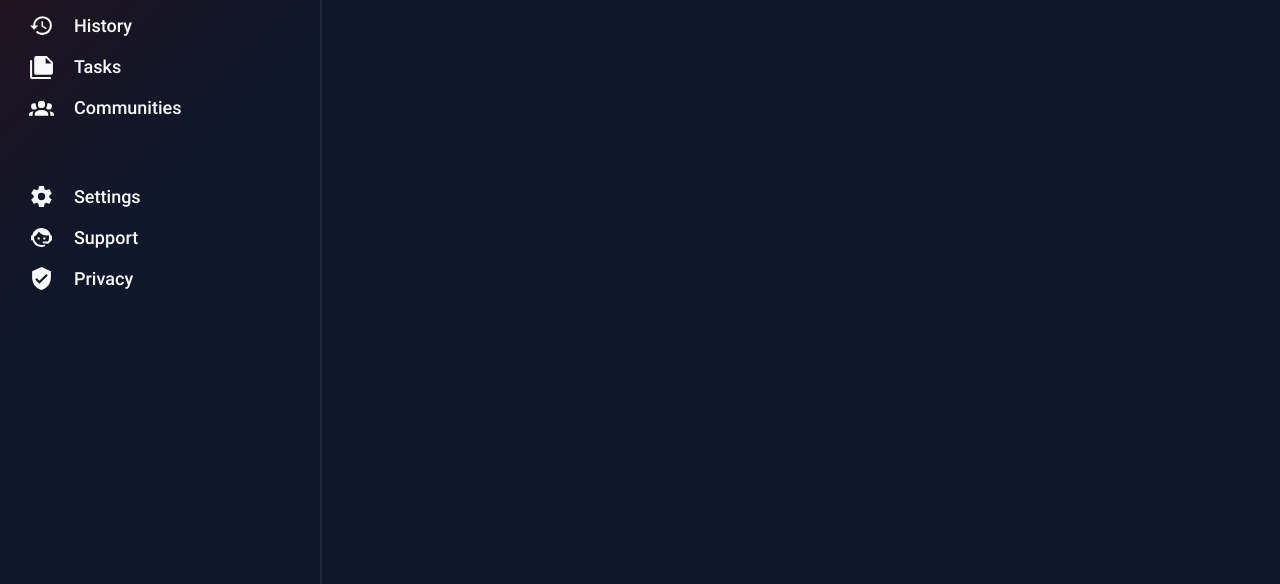
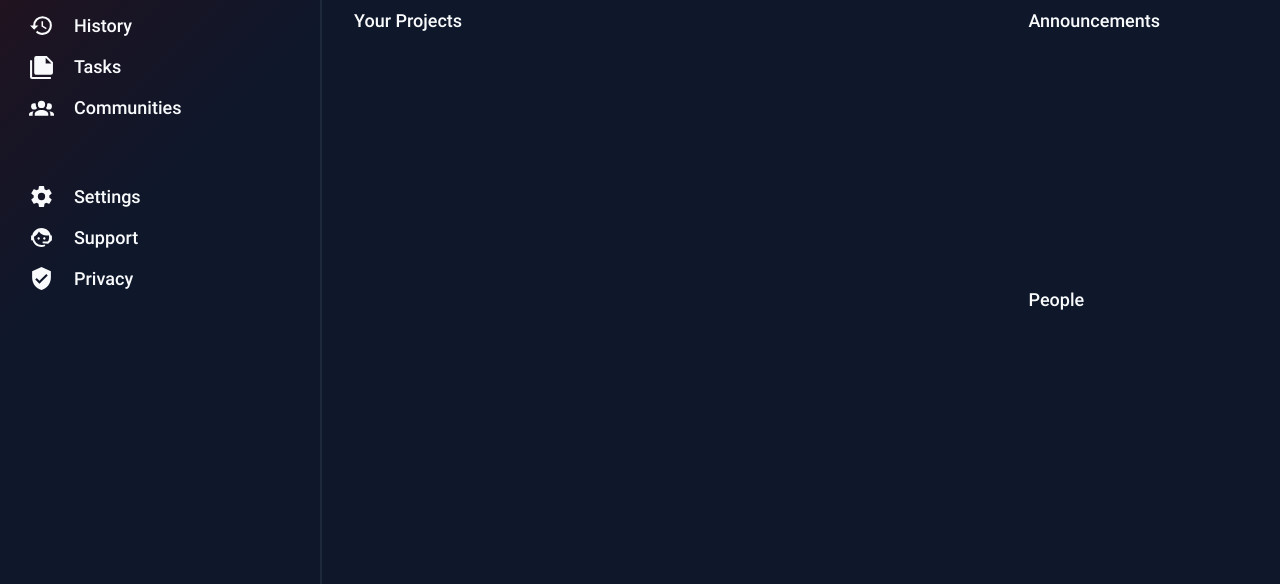
Before and after one commit to Aulkhami/dashboard-grid-layout, a plain HTML site: page index.html in a window 1280 px wide. Shown: the part 216-800 px from the top of the page. Drawn offline with Linux system fonts and the light colour scheme.

Commit message:
Setup main section grid layout

```diff
--- a/index.html
+++ b/index.html
@@ -246,6 +246,16 @@
       </ul>
     </div>
 
-    <main class="section"></main>
+    <main class="section">
+      <div class="projects">
+        <div class="section-title">Your Projects</div>
+      </div>
+      <div class="announcements">
+        <div class="section-title">Announcements</div>
+      </div>
+      <div class="people">
+        <div class="section-title">People</div>
+      </div>
+    </main>
   </body>
 </html>
--- a/style.css
+++ b/style.css
@@ -282,3 +282,19 @@ header {
 
   width: 50px;
 }
+
+main {
+  grid-template-columns: 3fr 1fr;
+  grid-template-rows: auto auto;
+  gap: 1rem;
+  padding: 2rem;
+}
+
+.section-title {
+  font-weight: 500;
+  font-size: 1.125rem;
+}
+
+.projects {
+  grid-row: 1 / -1;
+}
```
